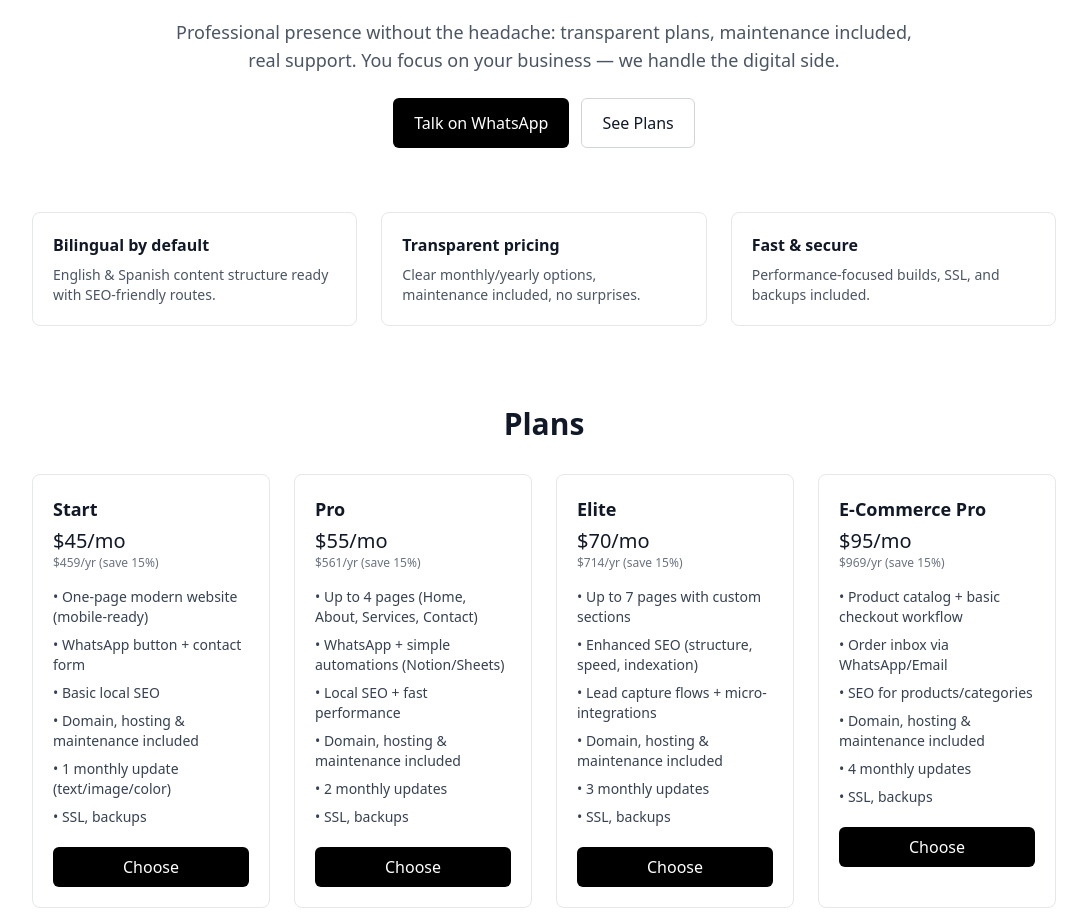
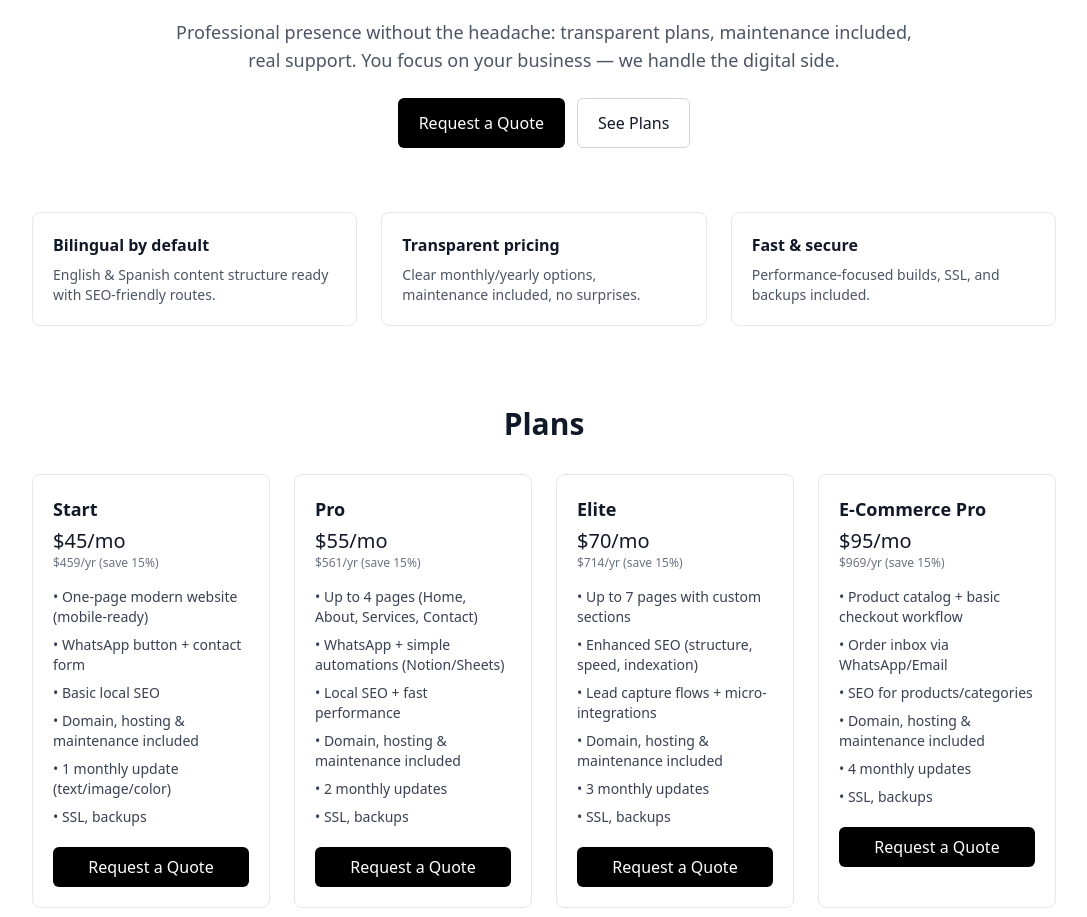
Before and after one commit to byteworks-agency/byteworks-agency-site, an Astro site: page /en in a window 1280 px wide. Shown: the part 255-1172 px from the top of the page, without its empty margins (96-1183 px from the left). Built offline with nearby package versions, Linux system fonts and the light colour scheme; Astro itself is replaced by a stand-in of ours; no server answers.

Commit message:
Update index.astro

```diff
--- a/src/pages/en/index.astro
+++ b/src/pages/en/index.astro
@@ -4,11 +4,6 @@ import Base from '../../layouts/Base.astro';
 const title = 'ByteWorks — Websites that work for you';
 const description =
   'Modern, bilingual websites. Transparent pricing, maintenance included, and real support. You focus on your business — we handle the digital side.';
-
-const phone = import.meta.env.PUBLIC_WHATSAPP_PHONE; // e.g. 18687759858
-const message =
-  import.meta.env.PUBLIC_WHATSAPP_MSG || 'Hi ByteWorks, I’m interested in a website.';
-const wa = phone ? `https://wa.me/${phone}?text=${encodeURIComponent(message)}` : '/en/contact';
 
 const plans = [
   {
@@ -86,12 +81,10 @@ const addons = [
       </p>
       <div class="flex items-center justify-center gap-3">
         <a
-          href={wa}
-          target={phone ? '_blank' : '_self'}
-          rel="noopener noreferrer"
+          href="/en/contact"
           class="inline-flex items-center justify-center px-5 py-3 rounded-md border border-transparent bg-black text-white dark:bg-white dark:text-black hover:opacity-90 transition"
         >
-          Talk on WhatsApp
+          Request a Quote
         </a>
         <a href="/en/plans" class="inline-flex items-center justify-center px-5 py-3 rounded-md border border-gray-300 dark:border-gray-700 hover:bg-gray-100 dark:hover:bg-gray-800 transition">
           See Plans
@@ -127,7 +120,7 @@ const addons = [
             <ul class="mt-4 space-y-2 text-sm text-gray-700 dark:text-gray-200">
               {p.features.map((f) => <li>• {f}</li>)}
             </ul>
-            <a href="/en/plans" class="mt-5 inline-flex items-center justify-center px-4 py-2 rounded-md bg-black text-white dark:bg-white dark:text-black hover:opacity-90 transition">Choose</a>
+            <a href="/en/contact" class="mt-5 inline-flex items-center justify-center px-4 py-2 rounded-md bg-black text-white dark:bg-white dark:text-black hover:opacity-90 transition">Request a Quote</a>
           </div>
         ))}
       </div>
```
